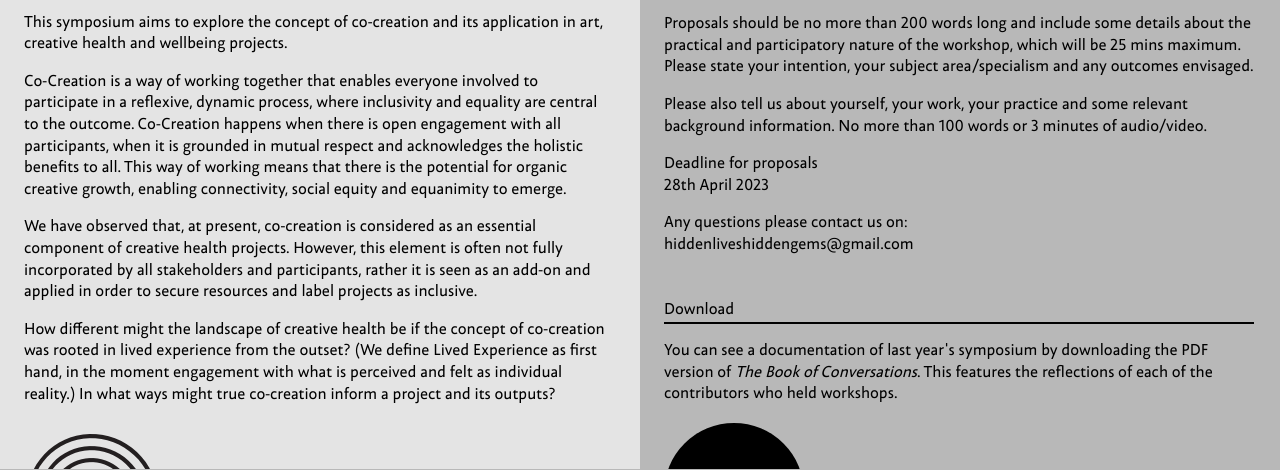
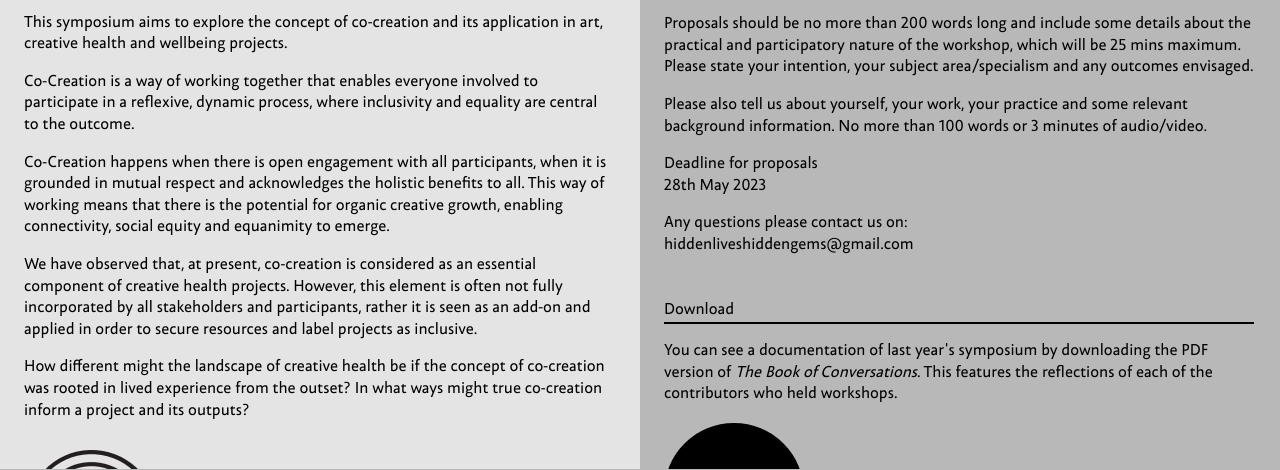
Before and after one commit to Soe-123/Hidden_Lives, a plain HTML site: page index.html in a window 1280 px wide. Shown: the part 330-800 px from the top of the page. Drawn offline with Linux system fonts and the light colour scheme.

Commit message:
Update index.html

```diff
--- a/index.html
+++ b/index.html
@@ -37,14 +37,17 @@
             </p>
 
             <p>
-            Co-Creation is a way of working together that enables everyone involved to participate in a reflexive, dynamic process, where inclusivity and equality are central to the outcome. Co-Creation happens when there is open engagement with all participants, when it is grounded in mutual respect and acknowledges the holistic benefits to all. This way of working means that there is the potential for organic creative growth, enabling connectivity, social equity and equanimity to emerge.
-
+            Co-Creation is a way of working together that enables everyone involved to participate in a reflexive, dynamic process, where inclusivity and equality are central to the outcome.
+            </p>
+            <p>
+            Co-Creation happens when there is open engagement with all participants, when it is grounded in mutual respect and acknowledges the holistic benefits to all. This way of working means that there is the potential for organic creative growth, enabling connectivity, social equity and equanimity to emerge.
+            </p>
             <p>
             We have observed that, at present, co-creation is considered as an essential component of creative health projects. However, this element is often not fully incorporated by all stakeholders and participants, rather it is seen as an add-on and applied in order to secure resources and label projects as inclusive.
             </p>
 
             <p>
-            How different might the landscape of creative health be if the concept of co-creation was rooted in lived experience from the outset? (We define Lived Experience as first hand, in the moment engagement with what is perceived and felt as individual reality.) In what ways might true co-creation inform a project and its outputs?
+            How different might the landscape of creative health be if the concept of co-creation was rooted in lived experience from the outset? In what ways might true co-creation inform a project and its outputs?
             </p>
             <picture class="spiral"><img src="./images/HLHG_Spiral.svg" alt=""></picture>
         </div>
@@ -68,7 +71,7 @@
             </p>
 
             <p>
-            Deadline for proposals <br> 28th April 2023
+            Deadline for proposals <br> 28th May 2023
             </p>
 
             <p>
```
